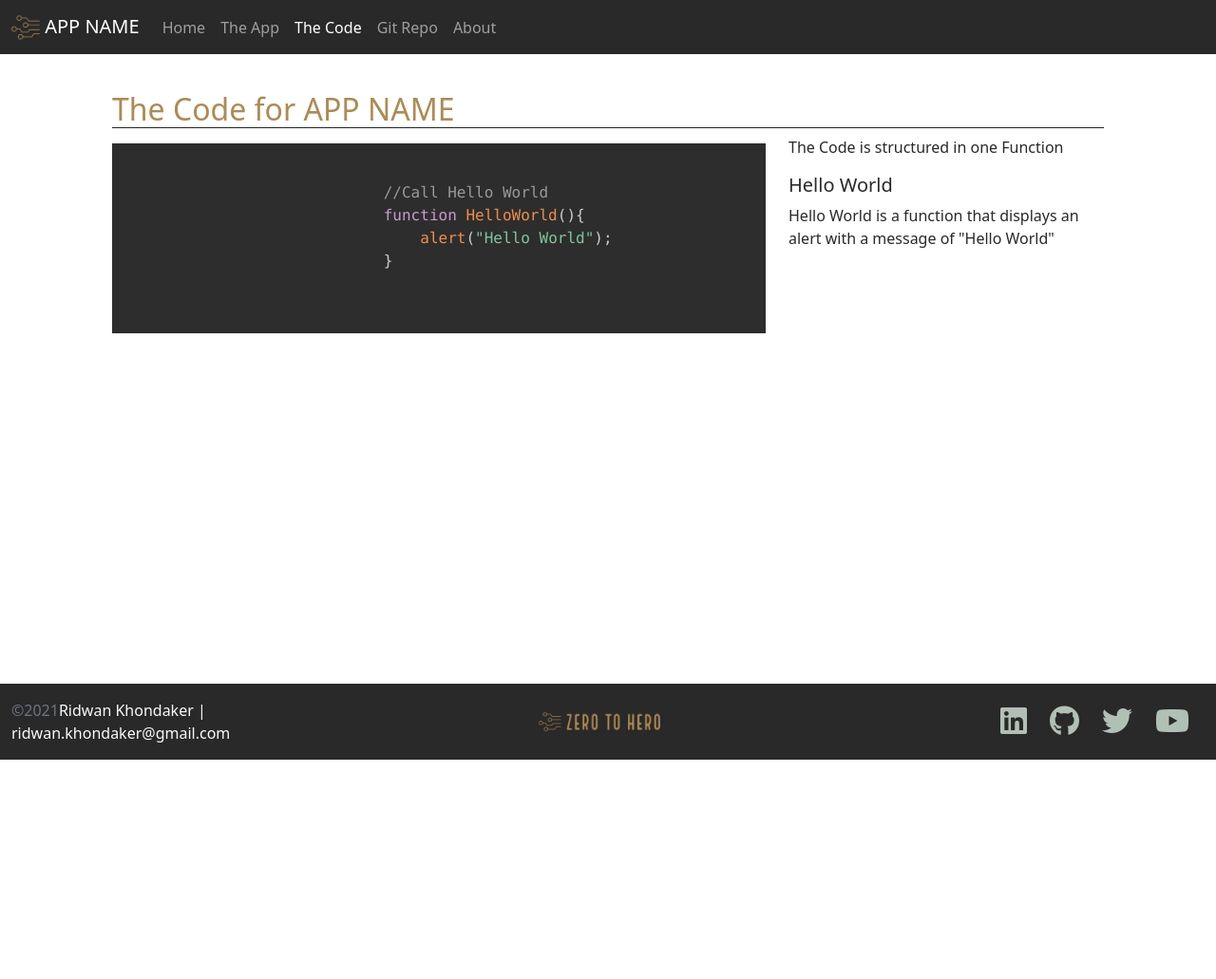
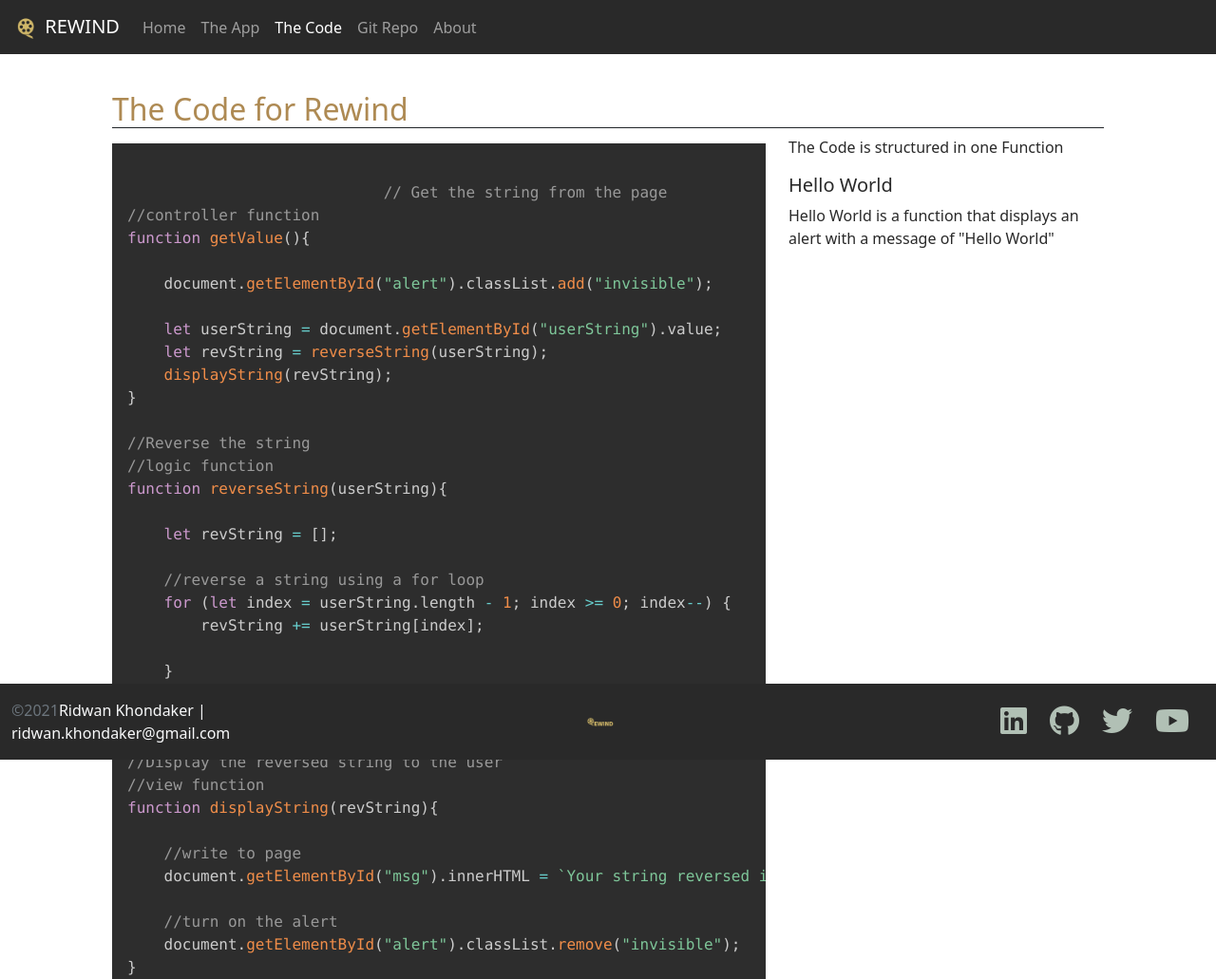
Before and after one commit to Rizartz/Rewind, a plain HTML site: page code.html in a window 1280 px wide. Shown: the top 1031 px of the page at 95% size. Before the commit the page ends 800 px from the top, so only its background shows below. Drawn offline with nearby package versions, Linux system fonts and the light colour scheme.

Commit message:
Javascript and html updated
Created forloop in javascript to reverse a string

```diff
--- a/code.html
+++ b/code.html
@@ -23,7 +23,7 @@
     <!-- ===== Nav Section ======-->
     <nav class="navbar navbar-expand-md navbar-dark fixed-top">
         <div class="container-fluid">
-            <a class="navbar-brand" href="#"><img src="img/zeroToHeroMark.png" class="d-inline-block align-text-top" alt="Zero To Hero Mark" width="30"> APP NAME</a>
+            <a class="navbar-brand" href="#"><img src="img/rewindlogo.png" class="d-inline-block align-text-top" alt="Zero To Hero Mark" width="30"> REWIND</a>
             <button class="navbar-toggler" type="button" data-bs-toggle="collapse" data-bs-target="#navbarCollapse"
                 aria-controls="navbarCollapse" aria-expanded="false" aria-label="Toggle navigation">
                 <span class="navbar-toggler-icon"></span>
@@ -53,15 +53,46 @@
     <!-- ===== Main Section ======-->
     <main class="flex-shrink-0">
         <div class="container py-5 px-5 mt-5">
-            <h2 class="border-1 border-bottom border-dark">The Code for APP NAME</h2>
+            <h2 class="border-1 border-bottom border-dark">The Code for Rewind</h2>
             <div class="row row-cols-1 row-cols-lg-2">
                 <div class="col-lg-8">
                     <pre class="line-numbers">
                         <code class="language-javascript">
-                            //Call Hello World
-                            function HelloWorld(){
-                                alert("Hello World");
-                            }
+                            // Get the string from the page
+//controller function
+function getValue(){
+
+    document.getElementById("alert").classList.add("invisible");
+
+    let userString = document.getElementById("userString").value;
+    let revString = reverseString(userString);
+    displayString(revString);
+}
+
+//Reverse the string
+//logic function
+function reverseString(userString){
+
+    let revString = [];
+
+    //reverse a string using a for loop
+    for (let index = userString.length - 1; index >= 0; index--) {
+        revString += userString[index];
+
+    }
+    return revString;
+}
+
+//Display the reversed string to the user
+//view function
+function displayString(revString){
+
+    //write to page
+    document.getElementById("msg").innerHTML = `Your string reversed is: ${revString}`;
+
+    //turn on the alert
+    document.getElementById("alert").classList.remove("invisible");
+}
                         </code>
                     </pre>
                 </div>
@@ -82,7 +113,7 @@
                     <div><span class="text-muted">&copy;2021</span>Ridwan Khondaker | ridwan.khondaker@gmail.com</div>
                 </div>
                 <div class="col d-flex align-items-center justify-content-start justify-content-lg-center">
-                    <img src="img/zeroToHeroLogo.png" alt="Zero To Hero Logo" height="34">
+                    <img src="img/rewind.png" alt="Zero To Hero Logo" height="34">
                 </div>
                 <div class="col d-flex align-items-center justify-content-start justify-content-lg-end">
                     <div class="row">
```
Also changed, not shown: app.html (+41 -4 lines), index.html (+4 -4 lines), js/site.js (+33 -3 lines), img/rewind.png (added), img/rewindlogo.png (added), img/zeroToHeroLogo.png (deleted), img/zeroToHeroMark.png (deleted).
